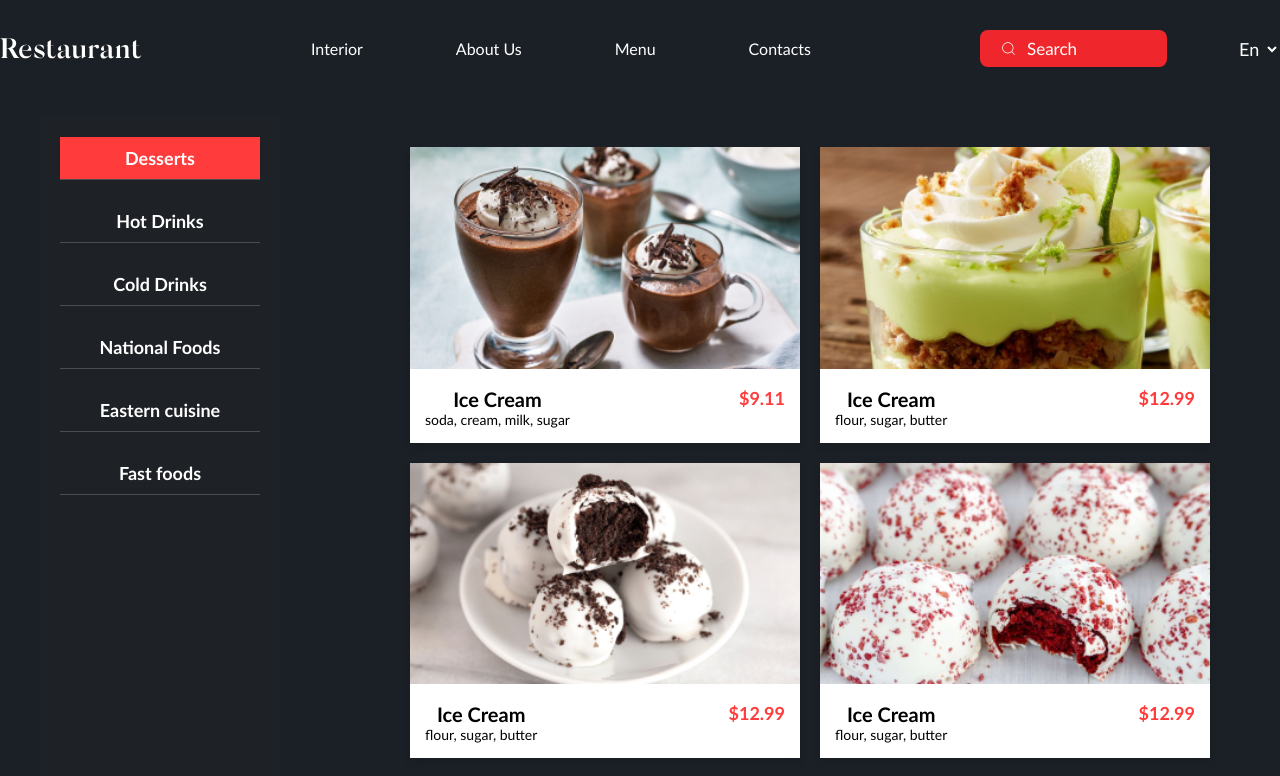
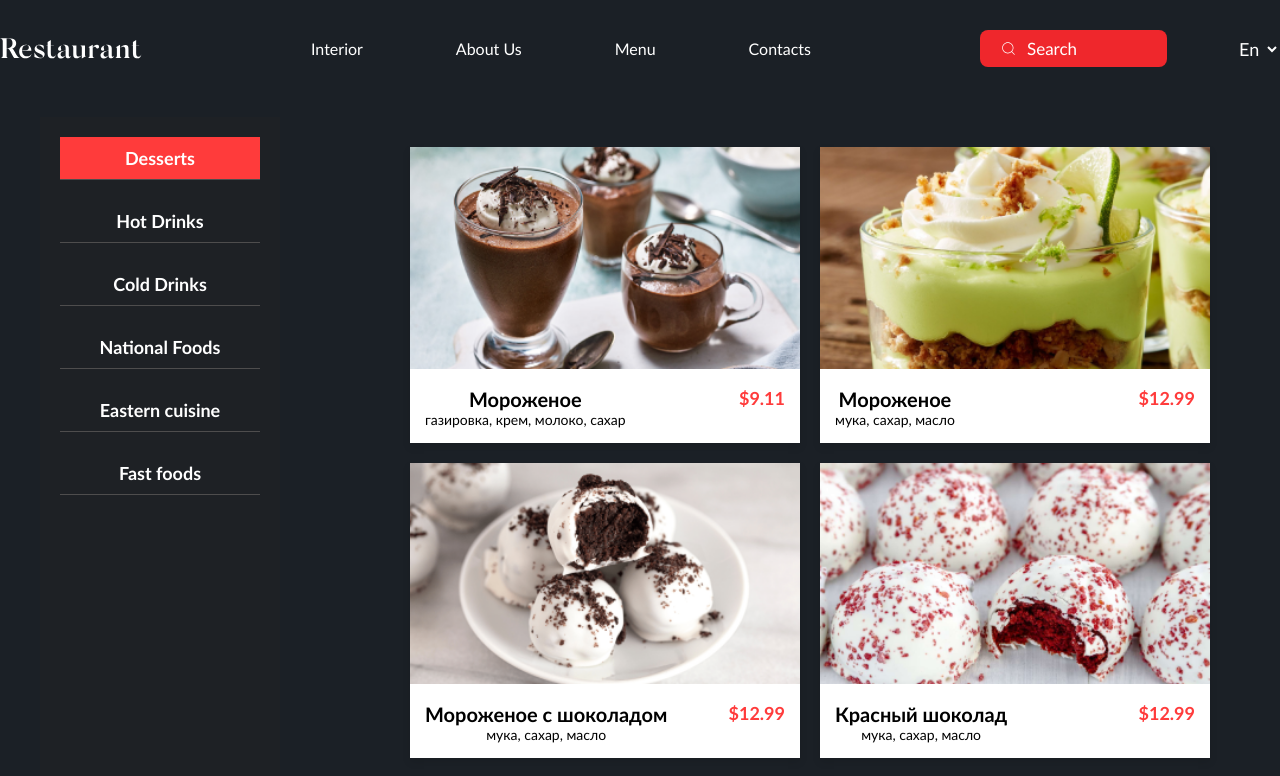
Before and after one commit to arstan6ekovich/online-menu, a Next.js app: page /menu in a window 1280 px wide. Shown: the top 776 px of the page. Built offline with nearby package versions, Linux system fonts and the light colour scheme; grey boxes are pictures that could not be loaded.

Commit message:
переводчик

```diff
--- a/src/components/layout/header/Header.tsx
+++ b/src/components/layout/header/Header.tsx
@@ -1,4 +1,3 @@
-// Header.tsx
 "use client";
 import Image from "next/image";
 import scss from "./Header.module.scss";
@@ -6,7 +5,7 @@ import header_logo from "@/assets/images/header-logo.svg";
 import Link from "next/link";
 import { CiSearch } from "react-icons/ci";
 import { useEffect, useState } from "react";
-import { useRouter } from "next/navigation";
+import { useRouter } from "next/navigation"; // Этот импорт оставляем, если он будет использован позже
 import { useLanguageStore } from "@/stores/zustand";
 
 const Header = () => {
@@ -14,7 +13,8 @@ const Header = () => {
   const [isOpen, setIsOpen] = useState<boolean>(false);
   const { language, setLanguage, t } = useLanguageStore();
 
-  const route = useRouter();
+  // Удаляем неиспользуемую переменную route
+  // const route = useRouter();
 
   const navbar = [
     { id: 1, href: "/", name: t("Интерьер", "Interior", "Интерьер") },
--- a/src/components/pages/menu/MenuPage.tsx
+++ b/src/components/pages/menu/MenuPage.tsx
@@ -1,4 +1,4 @@
-"use client"
+"use client";
 import Image from "next/image";
 import scss from "./MenuPage.module.scss";
 import menu_image from "@/assets/images/main_icon.svg";
--- a/src/components/pagesMenu/MenuPage.tsx
+++ b/src/components/pagesMenu/MenuPage.tsx
@@ -2,10 +2,20 @@
 
 import { useState } from "react";
 import scss from "./MenuPage.module.scss";
+import { useLanguageStore } from "@/stores/zustand";
+
 type MenuItem = {
-  name: string;
+  name: {
+    ru: string;
+    en: string;
+    kg: string;
+  };
   price: string;
-  ingredients: string;
+  ingredients: {
+    ru: string;
+    en: string;
+    kg: string;
+  };
   image: string;
 };
 
@@ -30,91 +40,195 @@ const Menu = () => {
   const allItems: Record<MenuCategory, MenuItem[]> = {
     Desserts: [
       {
-        name: "Ice Cream",
+        name: {
+          ru: "Мороженое",
+          en: "Ice Cream",
+          kg: "Мороженое",
+        },
         price: "$9.11",
-        ingredients: "soda, cream, milk, sugar",
+        ingredients: {
+          ru: "газировка, крем, молоко, сахар",
+          en: "soda, cream, milk, sugar",
+          kg: "газировка, крем, сүт, кант",
+        },
         image: "/images/шоколад.png",
       },
       {
-        name: "Ice Cream",
+        name: {
+          ru: "Мороженое",
+          en: "Ice Cream",
+          kg: "Мороженое",
+        },
         price: "$12.99",
-        ingredients: "flour, sugar, butter",
+        ingredients: {
+          ru: "мука, сахар, масло",
+          en: "flour, sugar, butter",
+          kg: "ун, кант, май",
+        },
         image: "/images/мороженное.png",
       },
       {
-        name: "Ice Cream",
+        name: {
+          ru: "Мороженое с шоколадом",
+          en: "Ice Cream with Chocolate",
+          kg: "Шоколаддуу мороженое",
+        },
         price: "$12.99",
-        ingredients: "flour, sugar, butter",
+        ingredients: {
+          ru: "мука, сахар, масло",
+          en: "flour, sugar, butter",
+          kg: "ун, кант, май",
+        },
         image: "/images/мороженноуСШоколадом.png",
       },
       {
-        name: "Ice Cream",
+        name: {
+          ru: "Красный шоколад",
+          en: "Red Chocolate",
+          kg: "Кызыл шоколад",
+        },
         price: "$12.99",
-        ingredients: "flour, sugar, butter",
+        ingredients: {
+          ru: "мука, сахар, масло",
+          en: "flour, sugar, butter",
+          kg: "ун, кант, май",
+        },
         image: "/images/красныйШоколад.png",
       },
       {
-        name: "Ice Cream",
+        name: {
+          ru: "Фруктовый коктейль",
+          en: "Fruit Cocktail",
+          kg: "Жемиш коктейли",
+        },
         price: "$12.99",
-        ingredients: "flour, sugar, butter",
+        ingredients: {
+          ru: "мука, сахар, масло",
+          en: "flour, sugar, butter",
+          kg: "ун, кант, май",
+        },
         image: "/images/фруктовыйКоктейл.png",
       },
       {
-        name: "Ice Cream",
+        name: {
+          ru: "Сок",
+          en: "Juice",
+          kg: "Сок",
+        },
         price: "$12.99",
-        ingredients: "flour, sugar, butter",
+        ingredients: {
+          ru: "мука, сахар, масло",
+          en: "flour, sugar, butter",
+          kg: "ун, кант, май",
+        },
         image: "/images/сок.png",
       },
     ],
     "Hot Drinks": [
       {
-        name: "Coffee",
+        name: {
+          ru: "Кофе",
+          en: "Coffee",
+          kg: "Кофе",
+        },
         price: "$3.50",
-        ingredients: "coffee, water, sugar",
+        ingredients: {
+          ru: "кофе, вода, сахар",
+          en: "coffee, water, sugar",
+          kg: "кофе, суу, кант",
+        },
         image: "/images/шоколад.png",
       },
       {
-        name: "Tea",
+        name: {
+          ru: "Чай",
+          en: "Tea",
+          kg: "Чай",
+        },
         price: "$2.50",
-        ingredients: "tea, water",
+        ingredients: {
+          ru: "чай, вода",
+          en: "tea, water",
+          kg: "чай, суу",
+        },
         image: "/images/шоколад.png",
       },
     ],
     "Cold Drinks": [
       {
-        name: "Iced Coffee",
+        name: {
+          ru: "Кофе со льдом",
+          en: "Iced Coffee",
+          kg: "Муздак кофе",
+        },
         price: "$4.00",
-        ingredients: "coffee, ice, milk",
+        ingredients: {
+          ru: "кофе, лед, молоко",
+          en: "coffee, ice, milk",
+          kg: "кофе, муздак, сүт",
+        },
         image: "/images/шоколад.png",
       },
       {
-        name: "Soda",
+        name: {
+          ru: "Газировка",
+          en: "Soda",
+          kg: "Газдалган суу",
+        },
         price: "$2.00",
-        ingredients: "carbonated water, sugar",
+        ingredients: {
+          ru: "газированная вода, сахар",
+          en: "carbonated water, sugar",
+          kg: "газдалган суу, кант",
+        },
         image: "/images/шоколад.png",
       },
     ],
     "National Foods": [
       {
-        name: "National Dish 1",
+        name: {
+          ru: "Национальное блюдо 1",
+          en: "National Dish 1",
+          kg: "Улуттук тамак 1",
+        },
         price: "$10.00",
-        ingredients: "ingredient1, ingredient2",
+        ingredients: {
+          ru: "ингредиент1, ингредиент2",
+          en: "ingredient1, ingredient2",
+          kg: "ингредиент1, ингредиент2",
+        },
         image: "/images/шоколад.png",
       },
     ],
     "Eastern cuisine": [
       {
-        name: "Eastern Dish 1",
+        name: {
+          ru: "Восточное блюдо 1",
+          en: "Eastern Dish 1",
+          kg: "Чыгыш тамагы 1",
+        },
         price: "$12.00",
-        ingredients: "ingredient1, ingredient2",
+        ingredients: {
+          ru: "ингредиент1, ингредиент2",
+          en: "ingredient1, ingredient2",
+          kg: "ингредиент1, ингредиент2",
+        },
         image: "/images/шоколад.png",
       },
     ],
     "Fast foods": [
       {
-        name: "Burger",
+        name: {
+          ru: "Бургер",
+          en: "Burger",
+          kg: "Бургер",
+        },
         price: "$5.00",
-        ingredients: "bun, beef, lettuce",
+        ingredients: {
+          ru: "булочка, говядина, салат",
+          en: "bun, beef, lettuce",
+          kg: "нандын, уй эт, жапалак",
+        },
         image: "/images/шоколад.png",
       },
     ],
@@ -126,6 +240,7 @@ const Menu = () => {
   const handleCategoryClick = (category: MenuCategory) => {
     setSelectedCategory(category);
   };
+  const { t } = useLanguageStore();
 
   return (
     <div className="container">
@@ -151,13 +266,15 @@ const Menu = () => {
             <div key={index} className={scss.itemCard}>
               <img
                 src={item.image}
-                alt={item.name}
+                alt={item.name.ru} // Используйте нужный перевод в зависимости от языка
                 className={scss.itemImage}
               />
               <div className={scss.itemDetails}>
                 <div className={scss.itemH}>
-                  <h3>{item.name}</h3>
-                  <p>{item.ingredients}</p>
+                  <h3>{item.name.ru}</h3>{" "}
+                  {/* Используйте нужный перевод в зависимости от языка */}
+                  <p>{item.ingredients.ru}</p>{" "}
+                  {/* Используйте нужный перевод в зависимости от языка */}
                 </div>
                 <div className={scss.itemSpam}>
                   <span className={scss.itemPrice}>{item.price}</span>
```
